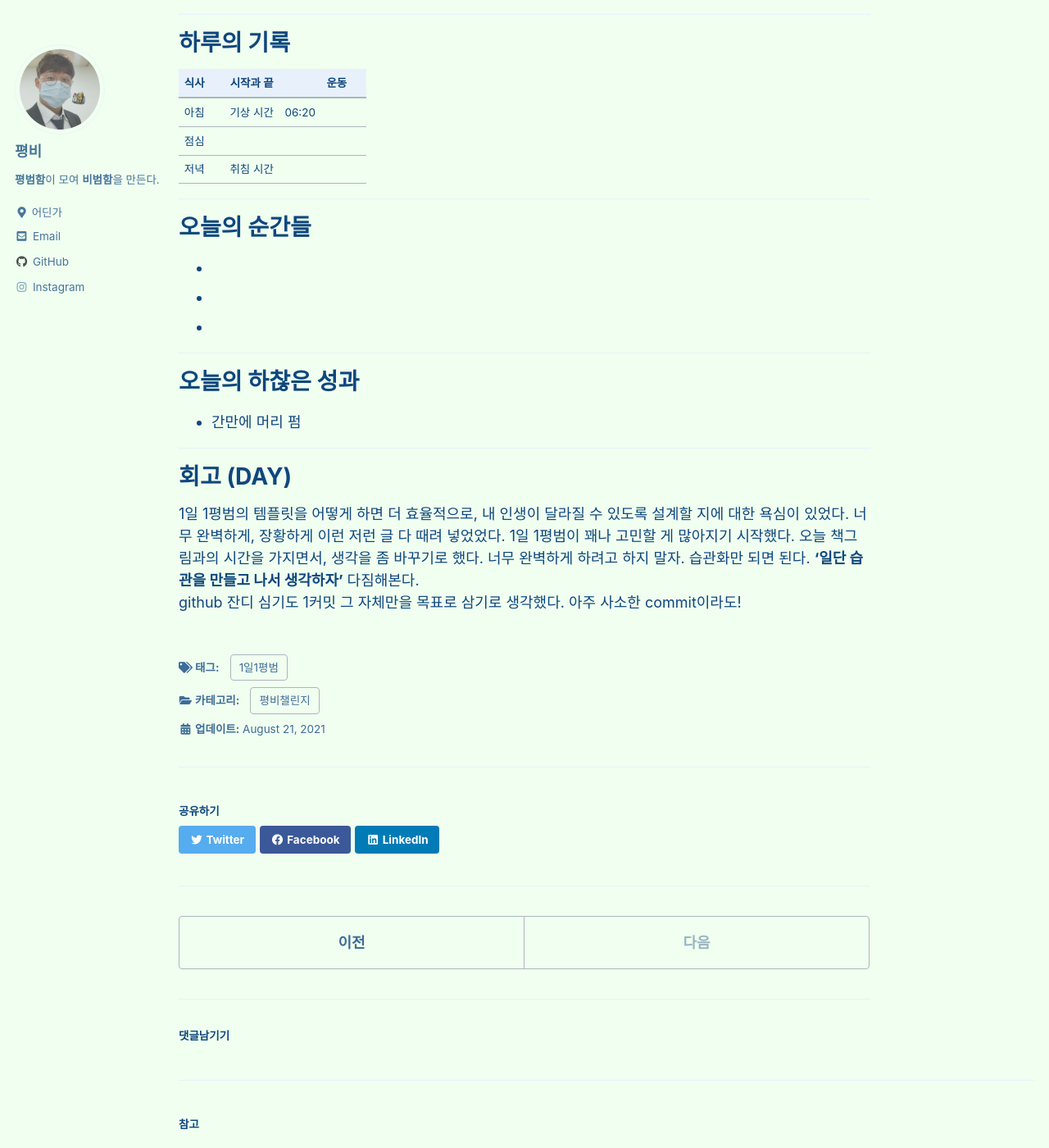
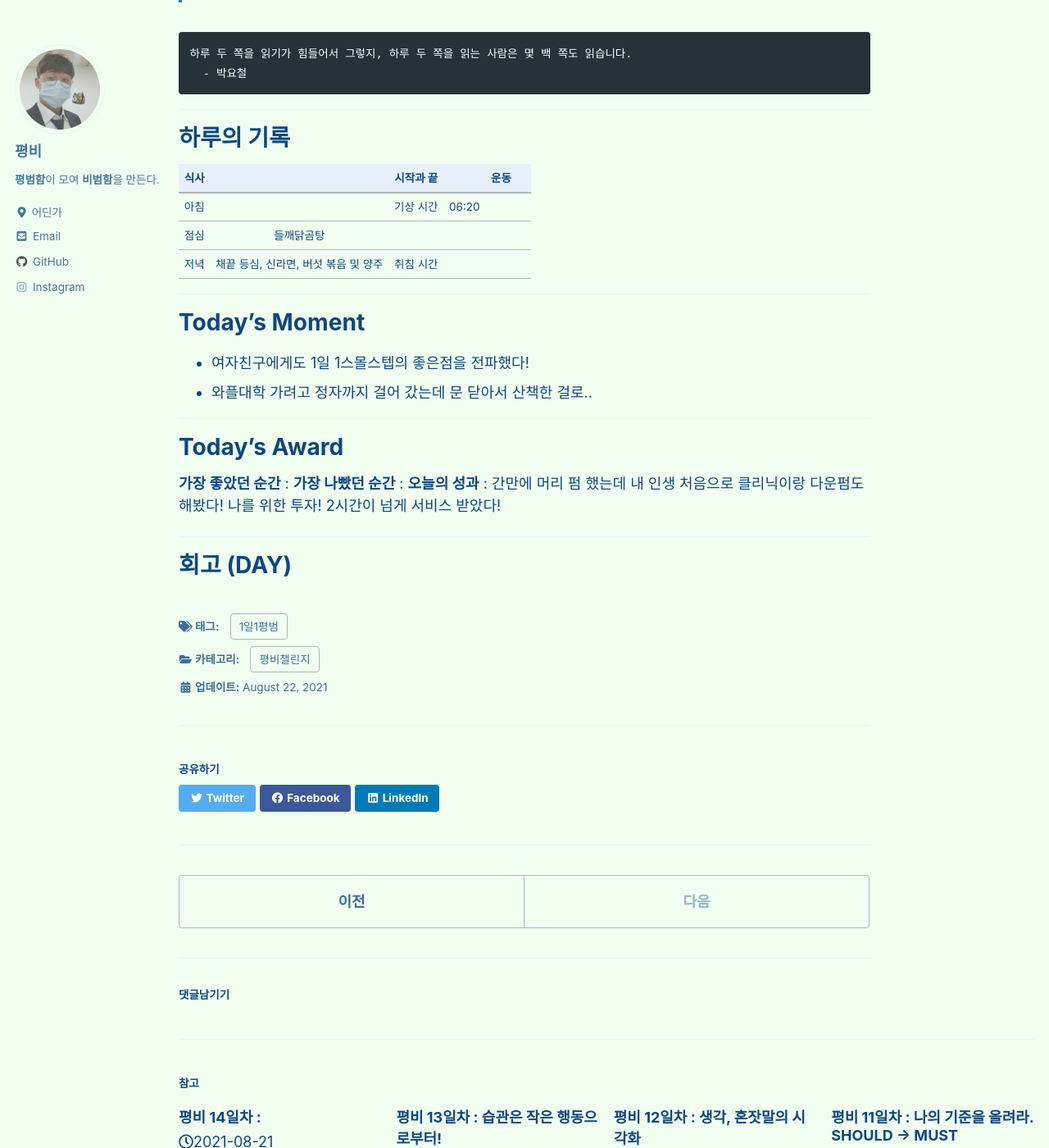
Before and after one commit to rlaghdcjf12/rlaghdcjf12.github.io, a Jekyll site: the page built from _posts/Ordinary/2021-08-22-15th-Day.md, in a window 1280 px wide and 1400 px high, scrolled down 1081 px. Shown: the whole window at 82% size. Built offline with Jekyll 4.4.1, drawn with Linux system fonts in a browser that asks for light colours; cached includes are drawn as plain includes; comment, search, counter and statistics services are not loaded; some of the changed text lies outside the part shown.

Commit message:
[EDIT] 14일차, 15일차 내용 추가

```diff
--- a/_posts/Ordinary/2021-08-21-14th-Day.md
+++ b/_posts/Ordinary/2021-08-21-14th-Day.md
@@ -33,8 +33,8 @@
 
 ---
 # Today's Award
-**가장 좋았던 순간** :
-**가장 나빴던 순간** :
+**가장 좋았던 순간** : 서로 쌓였던 것들에 대해서 이야기 하는 데도 웃으면서 이야기 한 순간 (양주 마셔서 취해서 그럴지도..)
+**가장 나빴던 순간** : 내가 변한 건 없는데, 내 상황이 바뀐 것으로 인해 여자친구가 나에게 자신이 내 우선순위에서 밀려나는 것 같다고 한 순간
 **오늘의 성과** : 그토록 가고 싶었던 하남 스타필드 스포츠 몬스터 문 앞까지 가봤다! (7시까지 영업이라 들어가지 못했다.)
 
 ---
--- a/_posts/Ordinary/2021-08-22-15th-Day.md
+++ b/_posts/Ordinary/2021-08-22-15th-Day.md
@@ -1,7 +1,7 @@
 ---
 permalink: /ordinary/15
 title: "평비 15일차 : 스몰 스텝"
-date: 2021-08-21 20:00:00 +0900
+date: 2021-08-22 20:00:00 +0900
 categories: 평비챌린지
 tags: 1일1평범
 ---
@@ -15,7 +15,8 @@
 
 ---
 # 한 주를 준비하는 다짐
-이번 3주차는 목표 100번 쓰기 100일 챌린지를 시작해야 한다. 노트가 필요하겠네.
+- 이번 3주차는 **목표 100번 쓰기 100일 챌린지**를 시작해야 한다. 내 간절함, 내 절실함을 담을 노트가 필요하겠네.
+- 아침에 일어나는 게 너무 힘들지? 아침에 일어나서 1일 1평범 템플릿을 모두 작성할 필요 없어! **딱 오늘을 준비하는 다짐 하나만 쓰고 다시 자자!** 그러려면, 아침에 일어나자마자 할 수 있도록 손에 쉽게 닿는 곳에 노트북을 두고 자자.
 
 ---
 # 성공한 사람들과의 시간
@@ -38,20 +39,19 @@
 | 식사 |  | 시작과 끝 |  | 운동 |  |
 |:----:|:----:|:----:|:----:|:----:|:----:|
 | 아침 |  | 기상 시간 | 06:20 |  |  |
-| 점심 |  |  |  |  |  |
-| 저녁 |  | 취침 시간 |  |  |  |
+| 점심 | 들깨닭곰탕 |  |  |  |  |
+| 저녁 | 채끝 등심, 신라면, 버섯 볶음 및 양주 | 취침 시간 |  |  |  |
 
 ---
-# 오늘의 순간들
--
--
--
+# Today's Moment
+- 여자친구에게도 1일 1스몰스텝의 좋은점을 전파했다!
+- 와플대학 가려고 정자까지 걸어 갔는데 문 닫아서 산책한 걸로..
 
 ---
-# 오늘의 하찮은 성과
-- 간만에 머리 펌
+# Today's Award
+**가장 좋았던 순간** :
+**가장 나빴던 순간** :
+**오늘의 성과** : 간만에 머리 펌 했는데 내 인생 처음으로 클리닉이랑 다운펌도 해봤다! 나를 위한 투자! 2시간이 넘게 서비스 받았다!
 
 ---
 # 회고 (DAY)
-1일 1평범의 템플릿을 어떻게 하면 더 효율적으로, 내 인생이 달라질 수 있도록 설계할 지에 대한 욕심이 있었다. 너무 완벽하게, 장황하게 이런 저런 글 다 때려 넣었었다. 1일 1평범이 꽤나 고민할 게 많아지기 시작했다. 오늘 책그림과의 시간을 가지면서, 생각을 좀 바꾸기로 했다. 너무 완벽하게 하려고 하지 말자. 습관화만 되면 된다. **'일단 습관을 만들고 나서 생각하자'** 다짐해본다.
-github 잔디 심기도 1커밋 그 자체만을 목표로 삼기로 생각했다. 아주 사소한 commit이라도!
```
